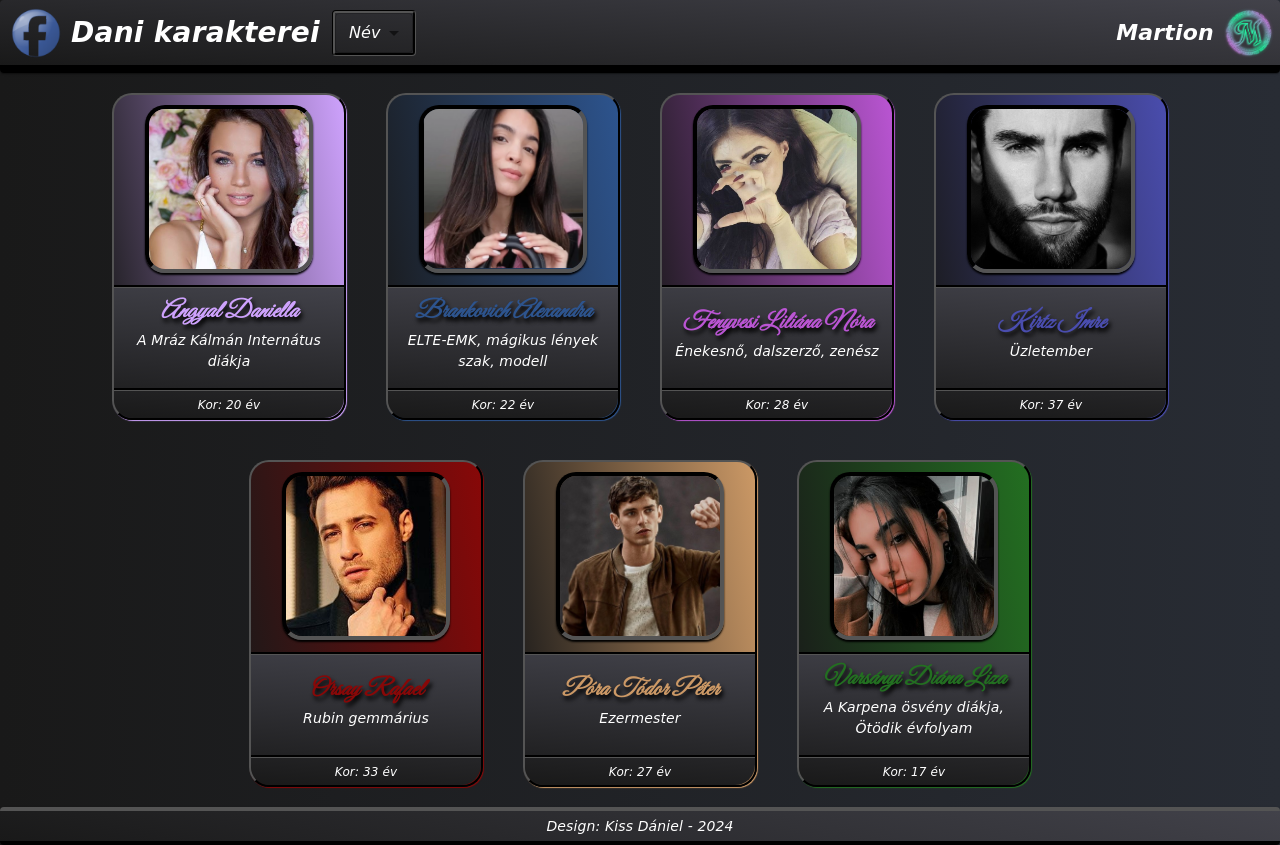
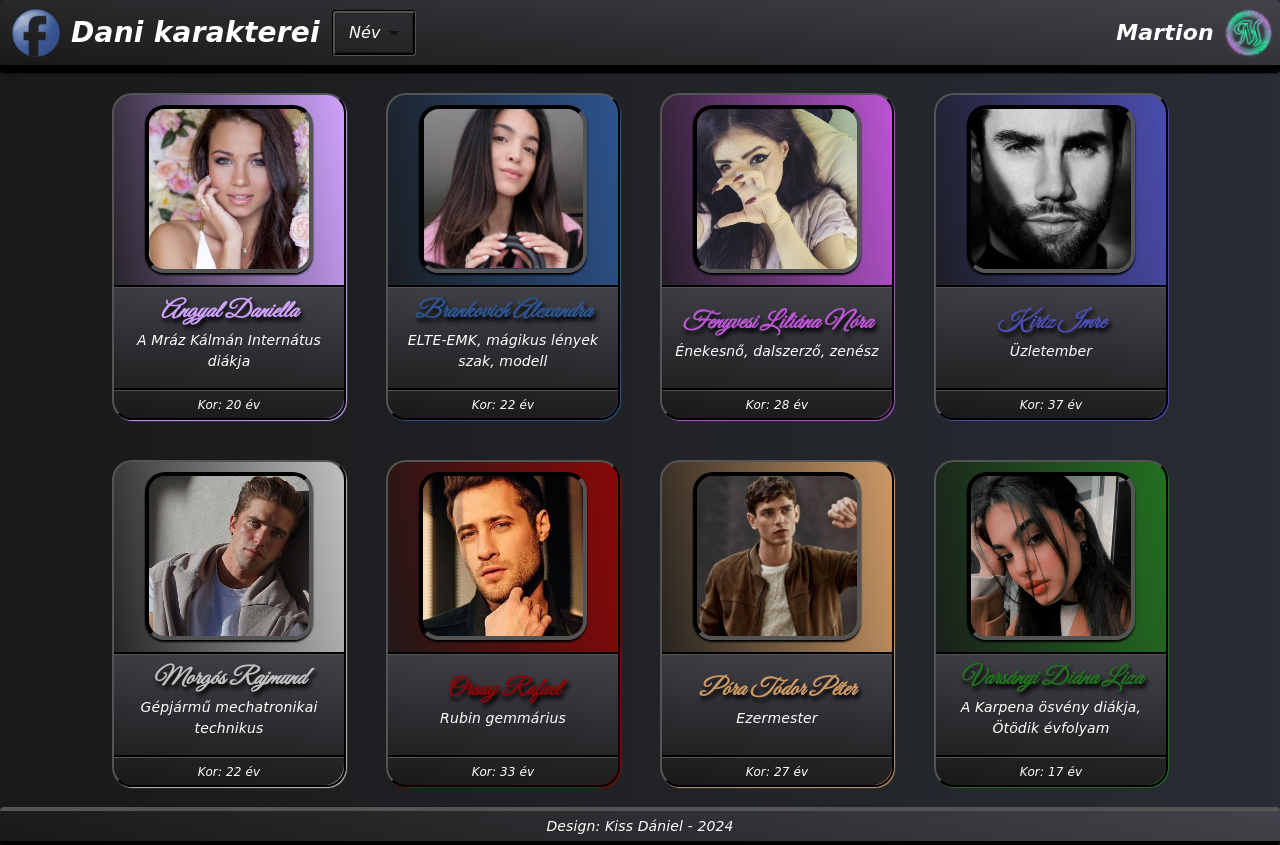
Before and after one commit to DanielWiera/DaniCharactersMartion, a React (Create React App) app: page / in a window 1280 px wide. Built offline with nearby package versions, Linux system fonts and the light colour scheme; the HTML template or start-up script is replaced by a standard one.

Commit message:
Add files via upload

```diff
--- a/src/components/characters/characterList.js
+++ b/src/components/characters/characterList.js
@@ -30,6 +30,14 @@ const characterList = [
         img: "kirtzimre.png",
         pic: "Chez Rust",
         color: "#4A4DAE"
+    },
+    {
+        name: "Morgós Rajmund",
+        title: "Gépjármű mechatronikai technikus",
+        birthday: "2002-02-10",
+        img: "morgosrajmund.png",
+        pic: "River Viiperi",
+        color: "#C0C0C0"
     },
     {
         name: "Orsay Rafael",
```
